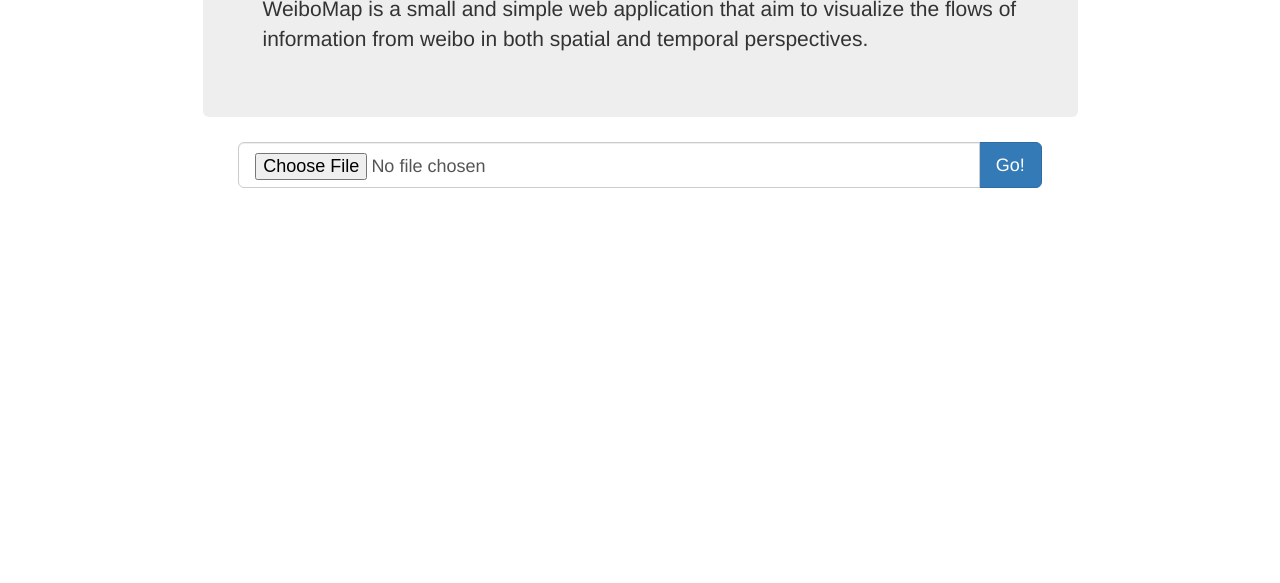
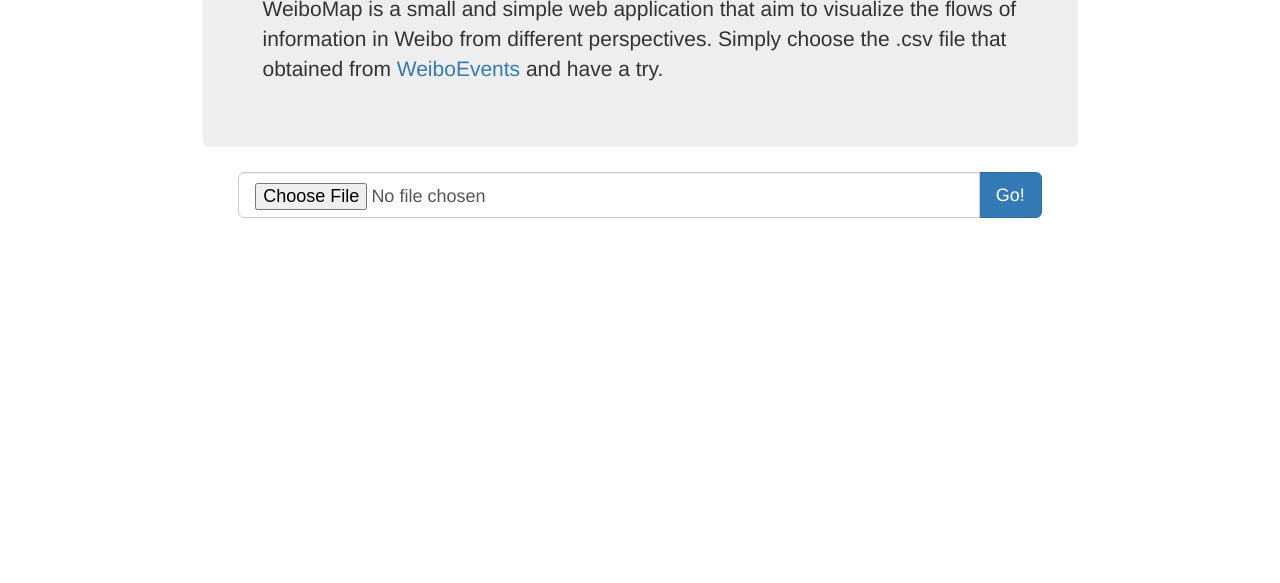
Before and after one commit to devas114/WeiboMap, a plain HTML site: page index.html in a window 1280 px wide. Shown: the part 217-800 px from the top of the page. Drawn offline with Linux system fonts and the light colour scheme.

Commit message:
description modified

```diff
--- a/index.html
+++ b/index.html
@@ -36,7 +36,7 @@
                     <div class="container theme-showcase fade-out" role="main" id="instruction">
                         <div class="jumbotron">
                             <h1>What is WeiboMap?</h1>
-                            <p>WeiboMap is a small and simple web application that aim to visualize the flows of information from weibo in both spatial and temporal perspectives.</p>
+                            <p>WeiboMap is a small and simple web application that aim to visualize the flows of information in Weibo from different perspectives. Simply choose the .csv file that obtained from <a href="http://vis.pku.edu.cn/weibova/weiboevents/">WeiboEvents</a> and have a try.</p>
                         </div>
                         <div class="container col-lg-8 col-lg-offset-2" id="data-entry">
                             <div class="alert alert-danger" role="alert" id="alert-no-file">
```
